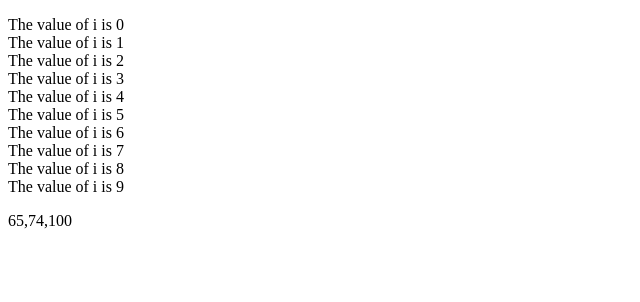
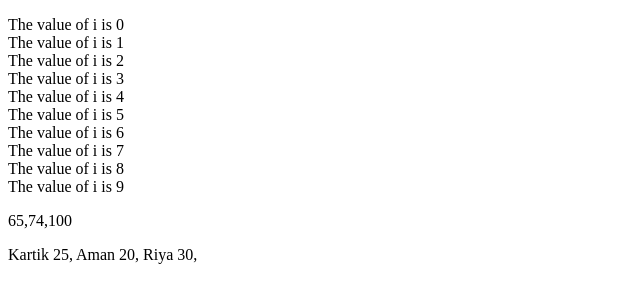
Before and after one commit to we-kartik-a001/Javascript-important, a plain HTML site: page index.html in a window 1280 px wide. Shown: the whole page, without its empty margins (0-640 px from the left). Drawn offline with Linux system fonts and the light colour scheme.

Commit message:
object print

```diff
--- a/index.html
+++ b/index.html
@@ -1,33 +1,53 @@
 <!DOCTYPE html>
 <html lang="en">
+
 <head>
     <meta charset="UTF-8">
     <meta name="viewport" content="width=device-width, initial-scale=1.0">
     <title>Document</title>
 </head>
+
 <body>
 
     <p class="text"></p>
 
     <p id="read"></p>
 
+    <p class="names"></p>
+
     <script>
 
-        let text="";// it is string var
+        let text = "";// it is string var
         // through the loop we are adding the 10 lines as a string in the text string variable
-        for(let i=0;i<10;i++){
+        for (let i = 0; i < 10; i++) {
             text += `The value of i is ${i}<br>`;
         }
 
         document.getElementsByClassName("text")[0].innerHTML = text;
 
         // sort method for the arrary
-        let arr= [100,65,74]
-        arr.sort((a,b)=>a-b);
+        let arr = [100, 65, 74]
+        arr.sort((a, b) => a - b);
 
         document.getElementById('read').innerHTML = arr;
 
 
+        let users = [
+            { name: "Kartik", age: 25 },
+            { name: "Aman", age: 20 },
+            { name: "Riya", age: 30 }
+        ];
+        console.log(users.length);
+
+        let name=""; // the variable of string type
+        for (let i = 0; i < users.length; i++) {
+            console.log('user name is ', users[i].name, 'and user age is', users[i].age);
+            name += `${users[i].name} ${users[i].age}, `;// in the variable we are adding the string in each iteration
+        }
+        document.getElementsByClassName("names")[0].innerHTML = name;
+
+
     </script>
 </body>
+
 </html>
```
